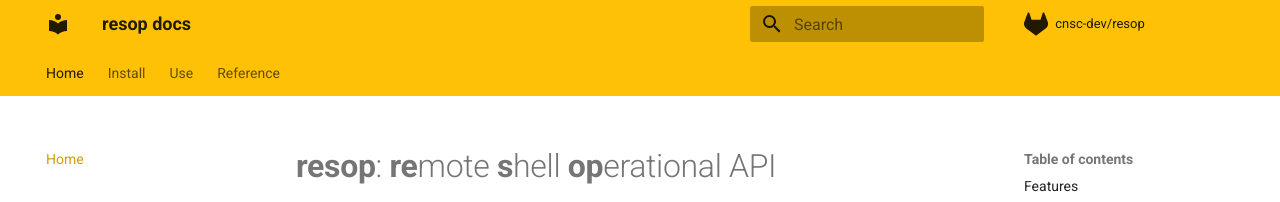
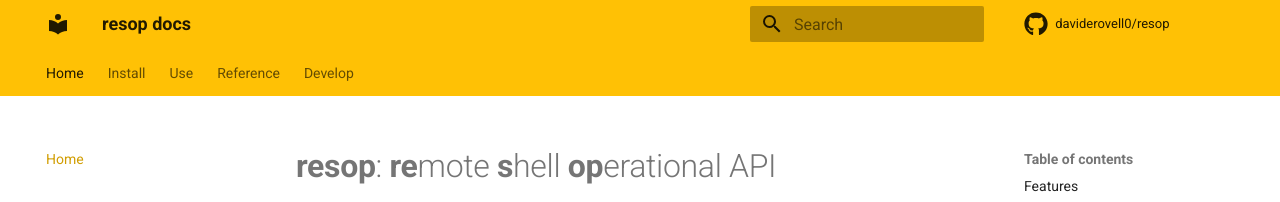
Before and after one commit to daviderovell0/resop-docs, an MkDocs documentation site: the page built from docs/index.md, in a window 1280 px wide and 900 px high. Shown: the top 202 px of the window. Built offline with MkDocs 1.6.1 and Material for MkDocs 9.7.7, drawn with Linux system fonts in a browser that asks for light colours; comment, search, counter and statistics services are not loaded.

Commit message:
config updates and structure + empty develop section

```diff
--- a/mkdocs.yml
+++ b/mkdocs.yml
@@ -11,11 +11,11 @@
     - navigation.top
     - header.autohide
   icon:
-    repo: fontawesome/brands/gitlab
+    repo: fontawesome/brands/github
 
-repo_url: https://gitlab.in2p3.fr/cnsc-dev/resop
-repo_name: cnsc-dev/resop
-#edit_uri: docs/
+repo_url: https://github.com/daviderovell0/resop
+repo_name: daviderovell0/resop
+
 
 markdown_extensions:
 - toc:
@@ -32,3 +32,5 @@
     - Customise: 'use/implementation.md'
     - Code structure: 'use/structure.md'
   - Reference: 'reference.md'
+  - Develop:
+    - Implementation: 'develop/implementation.md'
```
Also changed, not shown: docs/develop/implementation.md (added, +1 -0 lines), requirements.txt (deleted, +0 -7 lines).
